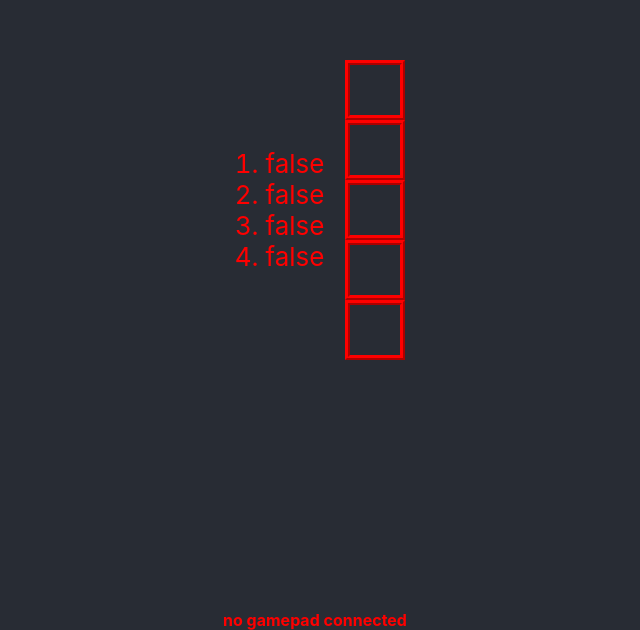
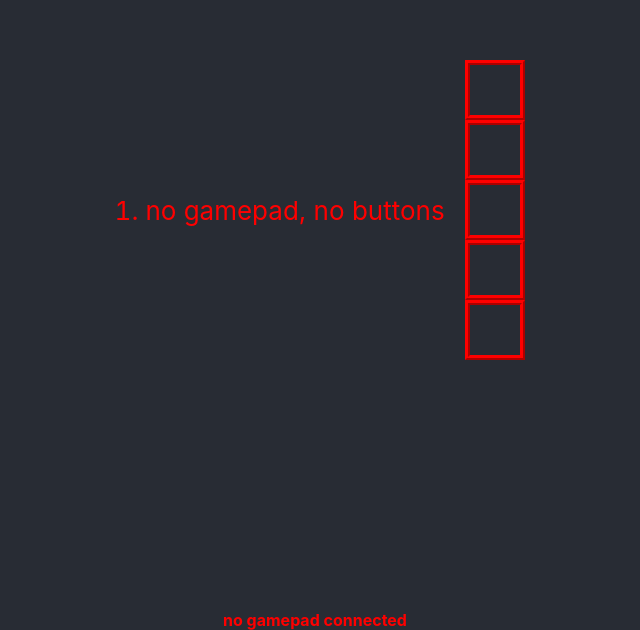
Before and after one commit to rhinehardtc/Tell-A-Punch3020, a React (Create React App) app in the folder tell-a-punch3020/: page / in a window 1280 px wide. Shown: the part 190-820 px from the top of the page, without its empty margins (325-965 px from the left). Built offline with nearby package versions, Linux system fonts and the light colour scheme.

Commit message:
removed controller disconnect bug

```diff
--- a/tell-a-punch3020/src/App.js
+++ b/tell-a-punch3020/src/App.js
@@ -12,10 +12,7 @@
       gamePad: {
         id: "no gamepad connected",
         buttons: [
-          {pressed: false, touched: false, value: 0},
-          {pressed: false, touched: false, value: 0},
-          {pressed: false, touched: false, value: 0},
-          {pressed: false, touched: false, value: 0}
+          {pressed: "no gamepad, no buttons"}
         ]
       }
     };
@@ -67,7 +64,13 @@
     return (
       <div className="App">
         <header className="App-header">
-          <div className="button_list"><ol>{this.state.gamePad.buttons.map(button => <li>{String(button.pressed)}</li>)}</ol></div>
+          <div className="button_list">
+            <ol>
+              {this.state.gamePad.buttons
+               ? this.state.gamePad.buttons.map(button => <li>{String(button.pressed)}</li>)
+               : <li>"no gamepad, no buttons"</li>}
+            </ol>
+          </div>
           <ComboConsole combo={this.state.comboArray} />
         </header>
         <h4 className="gamepad_display">{this.state.gamePad.id}</h4>
```
